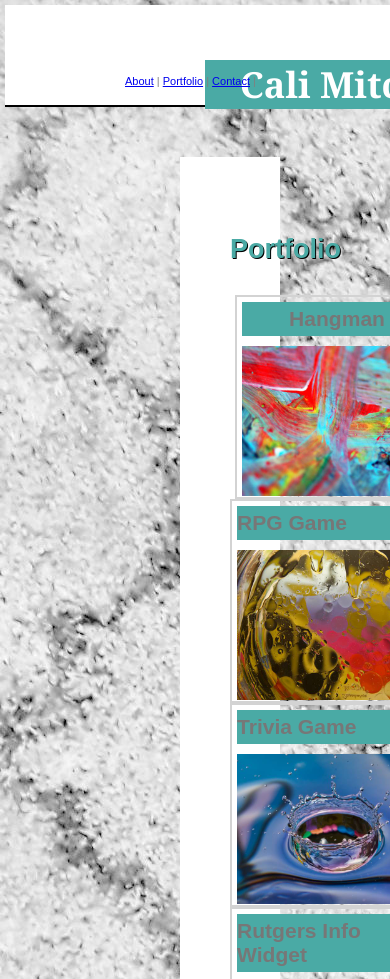
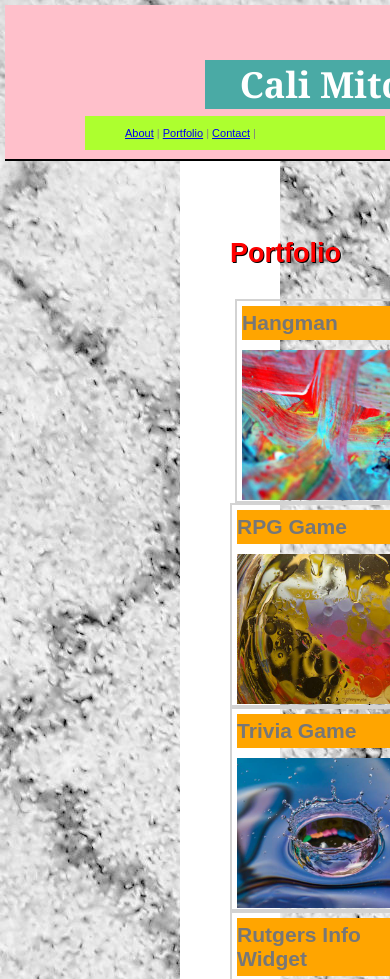
Before and after one commit to caliew26/Responsive-Portfolio, a plain HTML site: page portfolio.html in a window 390 px wide. Shown: the top 979 px of the page. Drawn offline with Linux system fonts and the light colour scheme.

Commit message:
added media to all pages in css

```diff
--- a/assets/css/style.css
+++ b/assets/css/style.css
@@ -246,6 +246,58 @@ h2 {
     padding: 10px;
 }
 
+@media only screen and (max-width: 640px) {
+    nav {
+        background: greenyellow;
+    }
+
+    h2 {
+        color: red;
+    }
+}
+
+@media only screen and (max-width: 980px) {
+    h3 {
+        background: orange;
+    }
+
+    h3 {
+        text-align: left;
+}
+
+@media only screen and (max-width: 768px) {
+    h5 {
+        color: yellow;
+    }
+
+    header {
+        float: left;
+        position: static;
+    }
+}
+
+@media only screen and (max-width: 640px) {
+    h5 {
+        color: orangered;
+    }
+
+    header {
+        float: left;
+        position: static;
+    }
+}
+
+@media only screen and (max-width: 980px) {
+    h5 {
+        color: blue;
+    }
+
+    header {
+        background: pink;
+        position: static;
+    }
+}
+
 /*footer for all pages*/
 footer {
     position: sticky;
```
